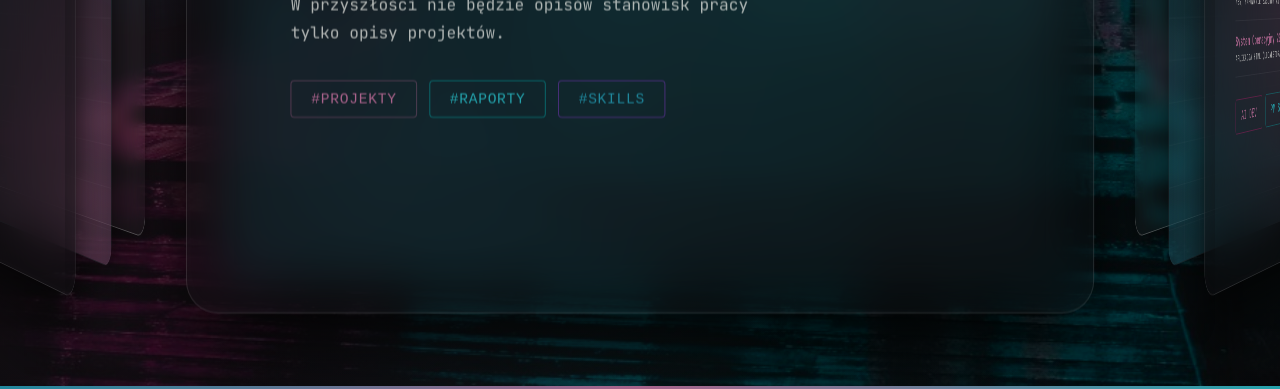
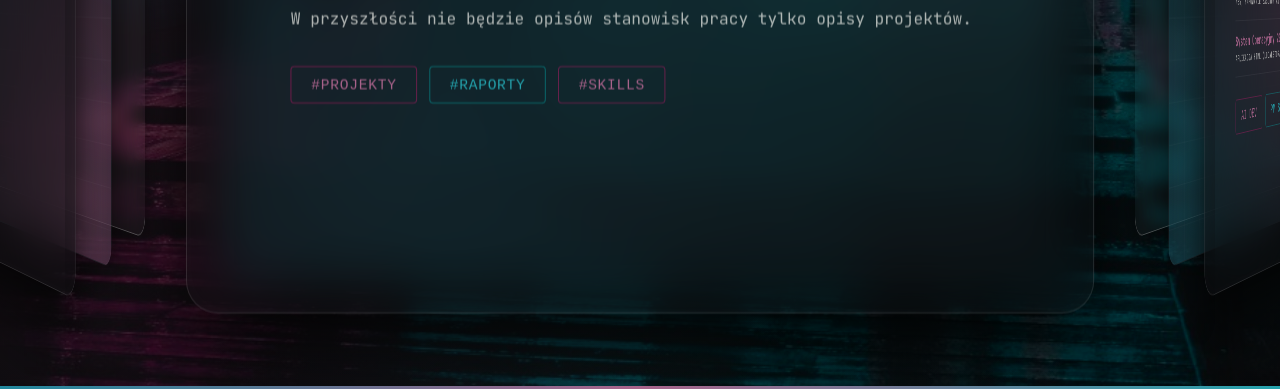
Before and after one commit to ch3sh1r3xx11/portfolio2026, a plain HTML site: page apps/portfolio/index.html in a window 1280 px wide. Shown: the part 411-800 px from the top of the page. Drawn offline with Linux system fonts and the light colour scheme.

Commit message:
Fix hero subtitle width and chip colors

```diff
--- a/apps/portfolio/index.html
+++ b/apps/portfolio/index.html
@@ -211,7 +211,7 @@
         .hero-title .outline { -webkit-text-stroke:1.5px rgba(245,245,240,0.25); color:transparent; }
         .hero-title .accent { color: var(--magenta); }
 
-        .hero-subtitle { font-size:1rem; line-height:1.75; color:var(--white-dim); max-width:480px; }
+        .hero-subtitle { font-size:1rem; line-height:1.75; color:var(--white-dim); max-width:800px; }
 
 
 
@@ -306,9 +306,9 @@
                 <h1 class="hero-title" style="font-size:clamp(1.8rem, 6vw, 3.5rem);line-height:1.2;white-space:nowrap;letter-spacing:-0.05em;">permissionless iterate leverage</h1>
                 <p class="hero-subtitle">W przyszłości nie będzie opisów stanowisk pracy tylko opisy projektów.</p>
                 <div class="stack-wrap" style="margin-top: 2rem">
-                    <a href="#projekty" onclick="goTo(1);return false;" class="chip" style="border-color:rgba(169,99,139,0.4);color:var(--magenta)">#PROJEKTY</a>
+                    <a href="#projekty" onclick="goTo(1);return false;" class="chip" style="border-color:rgba(232,25,122,0.4);color:var(--magenta)">#PROJEKTY</a>
                     <a href="#raporty" onclick="goTo(2);return false;" class="chip" style="border-color:rgba(0,201,200,0.4);color:var(--teal)">#RAPORTY</a>
-                    <a href="#skills" onclick="goTo(3);return false;" class="chip" style="border-color:rgba(155,61,232,0.4);color:var(--purple)">#SKILLS</a>
+                    <a href="#skills" onclick="goTo(3);return false;" class="chip" style="border-color:rgba(232,25,122,0.4);color:var(--magenta)">#SKILLS</a>
                 </div>
             </div>
         </div>
```
